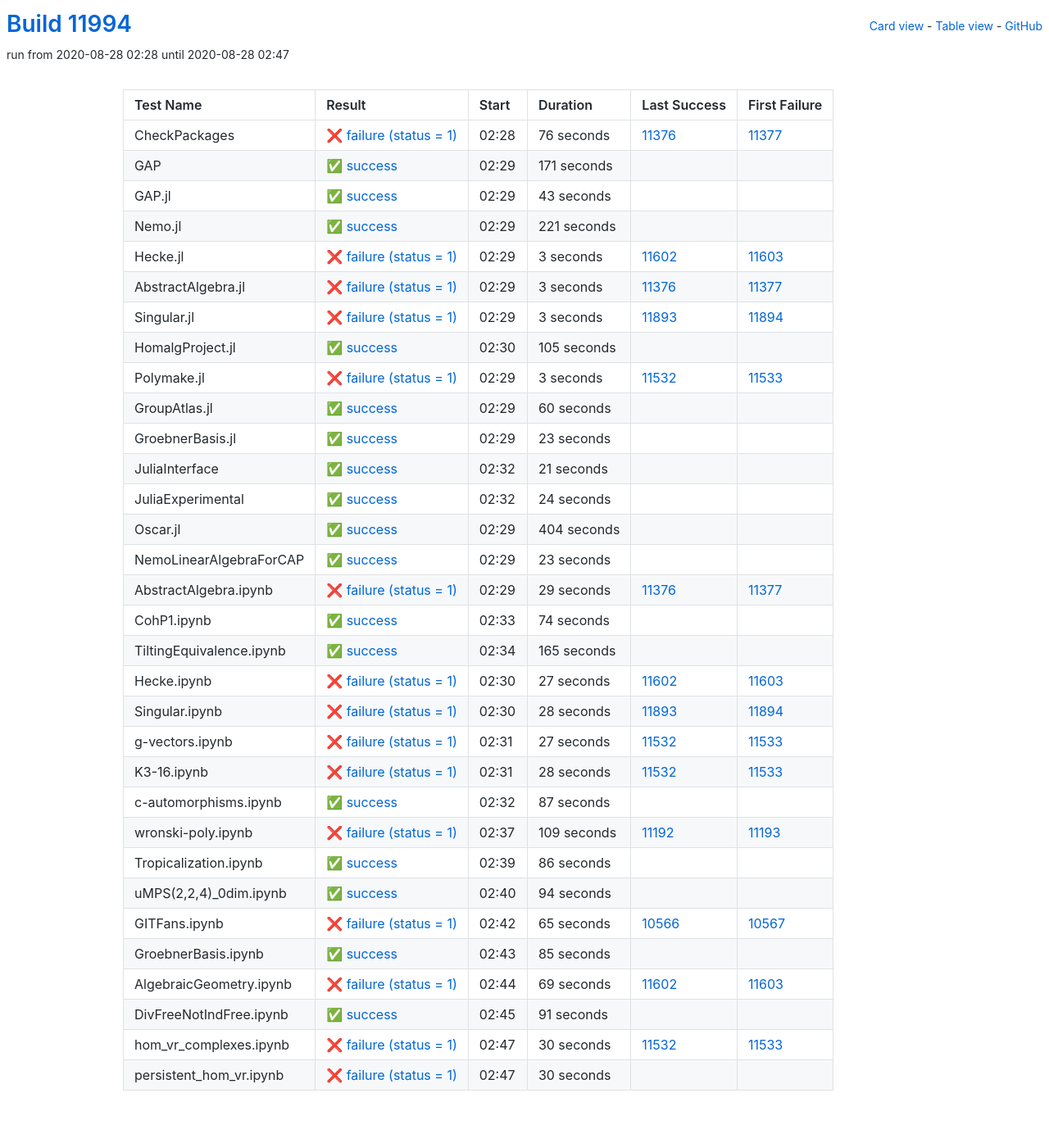
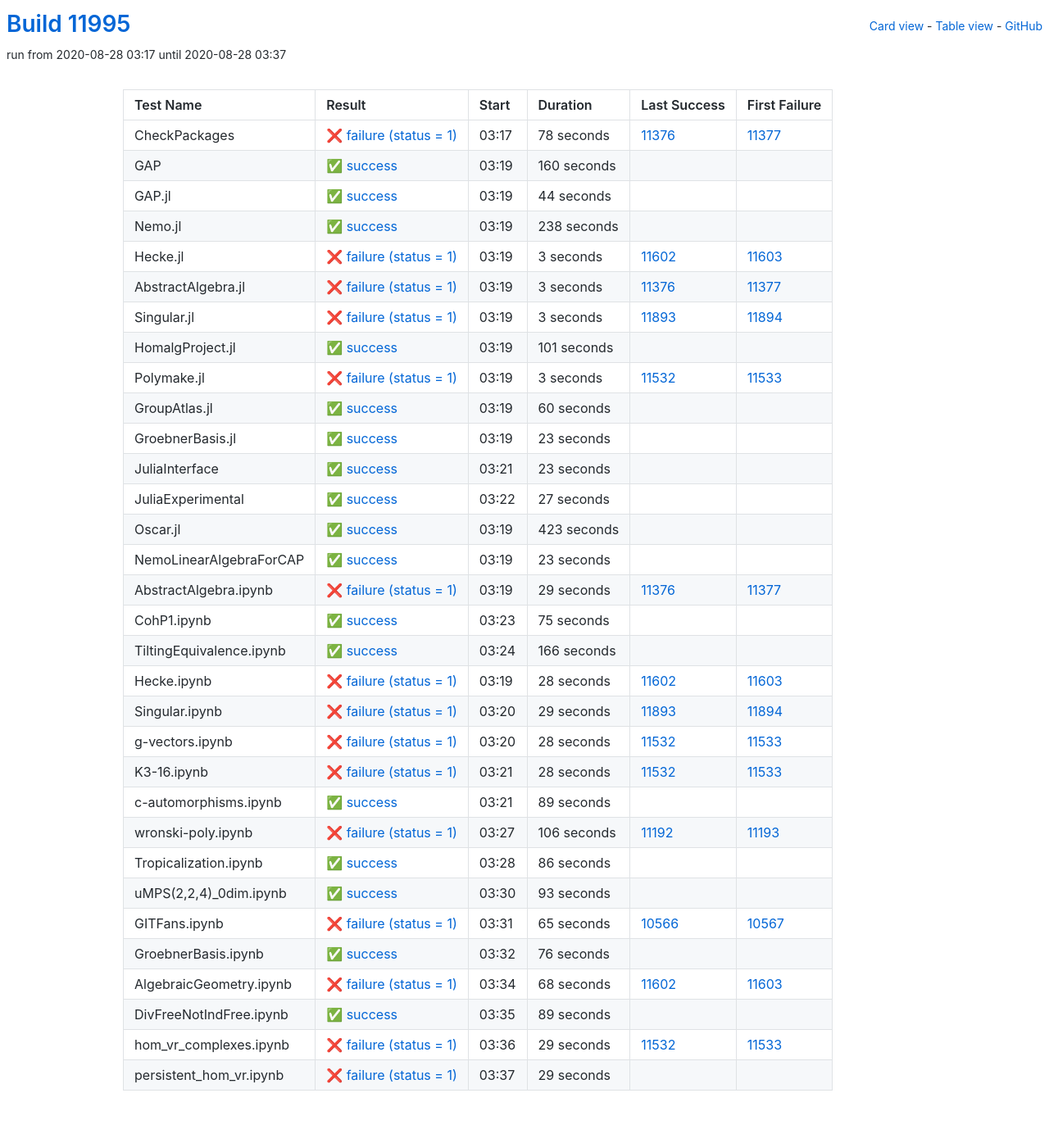
Before and after one commit to oscar-system/oscar-ci-status, a Jekyll site: the page built from table.html, in a window 1280 px wide. Shown: the whole page at 82% size. Built offline with Jekyll 4.4.1, drawn with Linux system fonts in a browser that asks for light colours.

Commit message:
Build #11995

```diff
--- a/_data/ci.yml
+++ b/_data/ci.yml
@@ -1,6 +1,6 @@
 ---
-build: 11994
-build_url: https://oscarci.mathematik.uni-kl.de/job/oscar/11994/
+build: 11995
+build_url: https://oscarci.mathematik.uni-kl.de/job/oscar/11995/
 job: oscar
 organization: oscar-system
 repo: oscar-ci-status
@@ -8,56 +8,56 @@
 tests:
 - name: CheckPackages
   id: checkpackages
-  log: https://oscarci.mathematik.uni-kl.de/job/oscar/11994/artifact/logs/build-11994/CheckPackages.log
-  start: 2020-08-28 02:28
+  log: https://oscarci.mathematik.uni-kl.de/job/oscar/11995/artifact/logs/build-11995/CheckPackages.log
+  start: 2020-08-28 03:17
   success: false
   exitcode: 1
   status: failure
-  duration: 76
+  duration: 78
   last_success: 11376
   last_success_url: https://oscarci.mathematik.uni-kl.de/job/oscar/11376/
   first_failure: 11377
   first_failure_url: https://oscarci.mathematik.uni-kl.de/job/oscar/11377/
 - name: GAP
   id: gap
-  log: https://oscarci.mathematik.uni-kl.de/job/oscar/11994/artifact/logs/build-11994/GAP.log
-  start: 2020-08-28 02:29
+  log: https://oscarci.mathematik.uni-kl.de/job/oscar/11995/artifact/logs/build-11995/GAP.log
+  start: 2020-08-28 03:19
   success: true
   exitcode: 0
   status: success
-  duration: 171
+  duration: 160
   last_success: false
   last_success_url:
   first_failure: false
   first_failure_url:
 - name: GAP.jl
   id: gap-jl
-  log: https://oscarci.mathematik.uni-kl.de/job/oscar/11994/artifact/logs/build-11994/GAP.jl.log
-  start: 2020-08-28 02:29
+  log: https://oscarci.mathematik.uni-kl.de/job/oscar/11995/artifact/logs/build-11995/GAP.jl.log
+  start: 2020-08-28 03:19
   success: true
   exitcode: 0
   status: success
-  duration: 43
+  duration: 44
   last_success: false
   last_success_url:
   first_failure: false
   first_failure_url:
 - name: Nemo.jl
   id: nemo-jl
-  log: https://oscarci.mathematik.uni-kl.de/job/oscar/11994/artifact/logs/build-11994/Nemo.jl.log
-  start: 2020-08-28 02:29
+  log: https://oscarci.mathematik.uni-kl.de/job/oscar/11995/artifact/logs/build-11995/Nemo.jl.log
+  start: 2020-08-28 03:19
   success: true
   exitcode: 0
   status: success
-  duration: 221
+  duration: 238
   last_success: false
   last_success_url:
   first_failure: false
   first_failure_url:
 - name: Hecke.jl
   id: hecke-jl
-  log: https://oscarci.mathematik.uni-kl.de/job/oscar/11994/artifact/logs/build-11994/Hecke.jl.log
-  start: 2020-08-28 02:29
+  log: https://oscarci.mathematik.uni-kl.de/job/oscar/11995/artifact/logs/build-11995/Hecke.jl.log
+  start: 2020-08-28 03:19
   success: false
   exitcode: 1
   status: failure
@@ -68,8 +68,8 @@
   first_failure_url: https://oscarci.mathematik.uni-kl.de/job/oscar/11603/
 - name: AbstractAlgebra.jl
   id: abstractalgebra-jl
-  log: https://oscarci.mathematik.uni-kl.de/job/oscar/11994/artifact/logs/build-11994/AbstractAlgebra.jl.log
-  start: 2020-08-28 02:29
+  log: https://oscarci.mathematik.uni-kl.de/job/oscar/11995/artifact/logs/build-11995/AbstractAlgebra.jl.log
+  start: 2020-08-28 03:19
   success: false
   exitcode: 1
   status: failure
@@ -80,8 +80,8 @@
   first_failure_url: https://oscarci.mathematik.uni-kl.de/job/oscar/11377/
 - name: Singular.jl
   id: singular-jl
-  log: https://oscarci.mathematik.uni-kl.de/job/oscar/11994/artifact/logs/build-11994/Singular.jl.log
-  start: 2020-08-28 02:29
+  log: https://oscarci.mathematik.uni-kl.de/job/oscar/11995/artifact/logs/build-11995/Singular.jl.log
+  start: 2020-08-28 03:19
   success: false
   exitcode: 1
   status: failure
@@ -92,20 +92,20 @@
   first_failure_url: https://oscarci.mathematik.uni-kl.de/job/oscar/11894/
 - name: HomalgProject.jl
   id: homalgproject-jl
-  log: https://oscarci.mathematik.uni-kl.de/job/oscar/11994/artifact/logs/build-11994/HomalgProject.jl.log
-  start: 2020-08-28 02:30
+  log: https://oscarci.mathematik.uni-kl.de/job/oscar/11995/artifact/logs/build-11995/HomalgProject.jl.log
+  start: 2020-08-28 03:19
   success: true
   exitcode: 0
   status: success
-  duration: 105
+  duration: 101
   last_success: false
   last_success_url:
   first_failure: false
   first_failure_url:
 - name: Polymake.jl
   id: polymake-jl
-  log: https://oscarci.mathematik.uni-kl.de/job/oscar/11994/artifact/logs/build-11994/Polymake.jl.log
-  start: 2020-08-28 02:29
+  log: https://oscarci.mathematik.uni-kl.de/job/oscar/11995/artifact/logs/build-11995/Polymake.jl.log
+  start: 2020-08-28 03:19
   success: false
   exitcode: 1
   status: failure
@@ -116,8 +116,8 @@
   first_failure_url: https://oscarci.mathematik.uni-kl.de/job/oscar/11533/
 - name: GroupAtlas.jl
   id: groupatlas-jl
-  log: https://oscarci.mathematik.uni-kl.de/job/oscar/11994/artifact/logs/build-11994/GroupAtlas.jl.log
-  start: 2020-08-28 02:29
+  log: https://oscarci.mathematik.uni-kl.de/job/oscar/11995/artifact/logs/build-11995/GroupAtlas.jl.log
+  start: 2020-08-28 03:19
   success: true
   exitcode: 0
   status: success
@@ -128,8 +128,8 @@
   first_failure_url:
 - name: GroebnerBasis.jl
   id: groebnerbasis-jl
-  log: https://oscarci.mathematik.uni-kl.de/job/oscar/11994/artifact/logs/build-11994/GroebnerBasis.jl.log
-  start: 2020-08-28 02:29
+  log: https://oscarci.mathematik.uni-kl.de/job/oscar/11995/artifact/logs/build-11995/GroebnerBasis.jl.log
+  start: 2020-08-28 03:19
   success: true
   exitcode: 0
   status: success
@@ -140,44 +140,44 @@
   first_failure_url:
 - name: JuliaInterface
   id: juliainterface
-  log: https://oscarci.mathematik.uni-kl.de/job/oscar/11994/artifact/logs/build-11994/JuliaInterface.log
-  start: 2020-08-28 02:32
+  log: https://oscarci.mathematik.uni-kl.de/job/oscar/11995/artifact/logs/build-11995/JuliaInterface.log
+  start: 2020-08-28 03:21
   success: true
   exitcode: 0
   status: success
-  duration: 21
+  duration: 23
   last_success: false
   last_success_url:
   first_failure: false
   first_failure_url:
 - name: JuliaExperimental
   id: juliaexperimental
-  log: https://oscarci.mathematik.uni-kl.de/job/oscar/11994/artifact/logs/build-11994/JuliaExperimental.log
-  start: 2020-08-28 02:32
+  log: https://oscarci.mathematik.uni-kl.de/job/oscar/11995/artifact/logs/build-11995/JuliaExperimental.log
+  start: 2020-08-28 03:22
   success: true
   exitcode: 0
   status: success
-  duration: 24
+  duration: 27
   last_success: false
   last_success_url:
   first_failure: false
   first_failure_url:
 - name: Oscar.jl
   id: oscar-jl
-  log: https://oscarci.mathematik.uni-kl.de/job/oscar/11994/artifact/logs/build-11994/Oscar.jl.log
-  start: 2020-08-28 02:29
+  log: https://oscarci.mathematik.uni-kl.de/job/oscar/11995/artifact/logs/build-11995/Oscar.jl.log
+  start: 2020-08-28 03:19
   success: true
   exitcode: 0
   status: success
-  duration: 404
+  duration: 423
   last_success: false
   last_success_url:
   first_failure: false
   first_failure_url:
 - name: NemoLinearAlgebraForCAP
   id: nemolinearalgebraforcap
-  log: https://oscarci.mathematik.uni-kl.de/job/oscar/11994/artifact/logs/build-11994/NemoLinearAlgebraForCAP.log
-  start: 2020-08-28 02:29
+  log: https://oscarci.mathematik.uni-kl.de/job/oscar/11995/artifact/logs/build-11995/NemoLinearAlgebraForCAP.log
+  start: 2020-08-28 03:19
   success: true
   exitcode: 0
   status: success
@@ -188,8 +188,8 @@
   first_failure_url:
 - name: AbstractAlgebra.ipynb
   id: abstractalgebra-ipynb
-  log: https://oscarci.mathematik.uni-kl.de/job/oscar/11994/artifact/logs/build-11994/AbstractAlgebra.ipynb.log
-  start: 2020-08-28 02:29
+  log: https://oscarci.mathematik.uni-kl.de/job/oscar/11995/artifact/logs/build-11995/AbstractAlgebra.ipynb.log
+  start: 2020-08-28 03:19
   success: false
   exitcode: 1
   status: failure
@@ -200,68 +200,68 @@
   first_failure_url: https://oscarci.mathematik.uni-kl.de/job/oscar/11377/
 - name: CohP1.ipynb
   id: cohp1-ipynb
-  log: https://oscarci.mathematik.uni-kl.de/job/oscar/11994/artifact/logs/build-11994/CohP1.ipynb.log
-  start: 2020-08-28 02:33
+  log: https://oscarci.mathematik.uni-kl.de/job/oscar/11995/artifact/logs/build-11995/CohP1.ipynb.log
+  start: 2020-08-28 03:23
   success: true
   exitcode: 0
   status: success
-  duration: 74
+  duration: 75
   last_success: false
   last_success_url:
   first_failure: false
   first_failure_url:
 - name: TiltingEquivalence.ipynb
   id: tiltingequivalence-ipynb
-  log: https://oscarci.mathematik.uni-kl.de/job/oscar/11994/artifact/logs/build-11994/TiltingEquivalence.ipynb.log
-  start: 2020-08-28 02:34
+  log: https://oscarci.mathematik.uni-kl.de/job/oscar/11995/artifact/logs/build-11995/TiltingEquivalence.ipynb.log
+  start: 2020-08-28 03:24
   success: true
   exitcode: 0
   status: success
-  duration: 165
+  duration: 166
   last_success: false
   last_success_url:
   first_failure: false
   first_failure_url:
 - name: Hecke.ipynb
   id: hecke-ipynb
-  log: https://oscarci.mathematik.uni-kl.de/job/oscar/11994/artifact/logs/build-11994/Hecke.ipynb.log
-  start: 2020-08-28 02:30
+  log: https://oscarci.mathematik.uni-kl.de/job/oscar/11995/artifact/logs/build-11995/Hecke.ipynb.log
+  start: 2020-08-28 03:19
   success: false
   exitcode: 1
   status: failure
-  duration: 27
+  duration: 28
   last_success: 11602
   last_success_url: https://oscarci.mathematik.uni-kl.de/job/oscar/11602/
   first_failure: 11603
   first_failure_url: https://oscarci.mathematik.uni-kl.de/job/oscar/11603/
 - name: Singular.ipynb
   id: singular-ipynb
-  log: https://oscarci.mathematik.uni-kl.de/job/oscar/11994/artifact/logs/build-11994/Singular.ipynb.log
-  start: 2020-08-28 02:30
+  log: https://oscarci.mathematik.uni-kl.de/job/oscar/11995/artifact/logs/build-11995/Singular.ipynb.log
+  start: 2020-08-28 03:20
   success: false
   exitcode: 1
   status: failure
-  duration: 28
+  duration: 29
   last_success: 11893
   last_success_url: https://oscarci.mathematik.uni-kl.de/job/oscar/11893/
   first_failure: 11894
   first_failure_url: https://oscarci.mathematik.uni-kl.de/job/oscar/11894/
 - name: g-vectors.ipynb
   id: g-vectors-ipynb
-  log: https://oscarci.mathematik.uni-kl.de/job/oscar/11994/artifact/logs/build-11994/g-vectors.ipynb.log
-  start: 2020-08-28 02:31
+  log: https://oscarci.mathematik.uni-kl.de/job/oscar/11995/artifact/logs/build-11995/g-vectors.ipynb.log
+  start: 2020-08-28 03:20
   success: false
   exitcode: 1
   status: failure
-  duration: 27
+  duration: 28
   last_success: 11532
   last_success_url: https://oscarci.mathematik.uni-kl.de/job/oscar/11532/
   first_failure: 11533
   first_failure_url: https://oscarci.mathematik.uni-kl.de/job/oscar/11533/
 - name: K3-16.ipynb
   id: k3-16-ipynb
-  log: https://oscarci.mathematik.uni-kl.de/job/oscar/11994/artifact/logs/build-11994/K3-16.ipynb.log
-  start: 2020-08-28 02:31
+  log: https://oscarci.mathematik.uni-kl.de/job/oscar/11995/artifact/logs/build-11995/K3-16.ipynb.log
+  start: 2020-08-28 03:21
   success: false
   exitcode: 1
   status: failure
@@ -272,32 +272,32 @@
   first_failure_url: https://oscarci.mathematik.uni-kl.de/job/oscar/11533/
 - name: c-automorphisms.ipynb
   id: c-automorphisms-ipynb
-  log: https://oscarci.mathematik.uni-kl.de/job/oscar/11994/artifact/logs/build-11994/c-automorphisms.ipynb.log
-  start: 2020-08-28 02:32
+  log: https://oscarci.mathematik.uni-kl.de/job/oscar/11995/artifact/logs/build-11995/c-automorphisms.ipynb.log
+  start: 2020-08-28 03:21
   success: true
   exitcode: 0
   status: success
-  duration: 87
+  duration: 89
   last_success: false
   last_success_url:
   first_failure: false
   first_failure_url:
 - name: wronski-poly.ipynb
   id: wronski-poly-ipynb
-  log: https://oscarci.mathematik.uni-kl.de/job/oscar/11994/artifact/logs/build-11994/wronski-poly.ipynb.log
-  start: 2020-08-28 02:37
+  log: https://oscarci.mathematik.uni-kl.de/job/oscar/11995/artifact/logs/build-11995/wronski-poly.ipynb.log
+  start: 2020-08-28 03:27
   success: false
   exitcode: 1
   status: failure
-  duration: 109
+  duration: 106
   last_success: 11192
   last_success_url: https://oscarci.mathematik.uni-kl.de/job/oscar/11192/
   first_failure: 11193
   first_failure_url: https://oscarci.mathematik.uni-kl.de/job/oscar/11193/
 - name: Tropicalization.ipynb
   id: tropicalization-ipynb
-  log: https://oscarci.mathematik.uni-kl.de/job/oscar/11994/artifact/logs/build-11994/Tropicalization.ipynb.log
-  start: 2020-08-28 02:39
+  log: https://oscarci.mathematik.uni-kl.de/job/oscar/11995/artifact/logs/build-11995/Tropicalization.ipynb.log
+  start: 2020-08-28 03:28
   success: true
   exitcode: 0
   status: success
@@ -308,20 +308,20 @@
   first_failure_url:
 - name: uMPS(2,2,4)_0dim.ipynb
   id: umps-2-2-4-0dim-ipynb
-  log: https://oscarci.mathematik.uni-kl.de/job/oscar/11994/artifact/logs/build-11994/uMPS-2-2-4-_0dim.ipynb.log
-  start: 2020-08-28 02:40
+  log: https://oscarci.mathematik.uni-kl.de/job/oscar/11995/artifact/logs/build-11995/uMPS-2-2-4-_0dim.ipynb.log
+  start: 2020-08-28 03:30
   success: true
   exitcode: 0
   status: success
-  duration: 94
+  duration: 93
   last_success: false
   last_success_url:
   first_failure: false
   first_failure_url:
 - name: GITFans.ipynb
   id: gitfans-ipynb
-  log: https://oscarci.mathematik.uni-kl.de/job/oscar/11994/artifact/logs/build-11994/GITFans.ipynb.log
-  start: 2020-08-28 02:42
+  log: https://oscarci.mathematik.uni-kl.de/job/oscar/11995/artifact/logs/build-11995/GITFans.ipynb.log
+  start: 2020-08-28 03:31
   success: false
   exitcode: 1
   status: failure
@@ -332,60 +332,60 @@
   first_failure_url: https://oscarci.mathematik.uni-kl.de/job/oscar/10567/
 - name: GroebnerBasis.ipynb
   id: groebnerbasis-ipynb
-  log: https://oscarci.mathematik.uni-kl.de/job/oscar/11994/artifact/logs/build-11994/GroebnerBasis.ipynb.log
-  start: 2020-08-28 02:43
+  log: https://oscarci.mathematik.uni-kl.de/job/oscar/11995/artifact/logs/build-11995/GroebnerBasis.ipynb.log
+  start: 2020-08-28 03:32
   success: true
   exitcode: 0
   status: success
-  duration: 85
+  duration: 76
   last_success: false
   last_success_url:
   first_failure: false
   first_failure_url:
 - name: AlgebraicGeometry.ipynb
   id: algebraicgeometry-ipynb
-  log: https://oscarci.mathematik.uni-kl.de/job/oscar/11994/artifact/logs/build-11994/AlgebraicGeometry.ipynb.log
-  start: 2020-08-28 02:44
+  log: https://oscarci.mathematik.uni-kl.de/job/oscar/11995/artifact/logs/build-11995/AlgebraicGeometry.ipynb.log
+  start: 2020-08-28 03:34
   success: false
   exitcode: 1
   status: failure
-  duration: 69
+  duration: 68
   last_success: 11602
   last_success_url: https://oscarci.mathematik.uni-kl.de/job/oscar/11602/
   first_failure: 11603
   first_failure_url: https://oscarci.mathematik.uni-kl.de/job/oscar/11603/
 - name: DivFreeNotIndFree.ipynb
   id: divfreenotindfree-ipynb
-  log: https://oscarci.mathematik.uni-kl.de/job/oscar/11994/artifact/logs/build-11994/DivFreeNotIndFree.ipynb.log
-  start: 2020-08-28 02:45
+  log: https://oscarci.mathematik.uni-kl.de/job/oscar/11995/artifact/logs/build-11995/DivFreeNotIndFree.ipynb.log
+  start: 2020-08-28 03:35
   success: true
   exitcode: 0
   status: success
-  duration: 91
+  duration: 89
   last_success: false
   last_success_url:
   first_failure: false
   first_failure_url:
 - name: hom_vr_complexes.ipynb
   id: hom-vr-complexes-ipynb
-  log: https://oscarci.mathematik.uni-kl.de/job/oscar/11994/artifact/logs/build-11994/hom_vr_complexes.ipynb.log
-  start: 2020-08-28 02:47
+  log: https://oscarci.mathematik.uni-kl.de/job/oscar/11995/artifact/logs/build-11995/hom_vr_complexes.ipynb.log
+  start: 2020-08-28 03:36
   success: false
   exitcode: 1
   status: failure
-  duration: 30
+  duration: 29
   last_success: 11532
   last_success_url: https://oscarci.mathematik.uni-kl.de/job/oscar/11532/
   first_failure: 11533
   first_failure_url: https://oscarci.mathematik.uni-kl.de/job/oscar/11533/
 - name: persistent_hom_vr.ipynb
   id: persistent-hom-vr-ipynb
-  log: https://oscarci.mathematik.uni-kl.de/job/oscar/11994/artifact/logs/build-11994/persistent_hom_vr.ipynb.log
-  start: 2020-08-28 02:47
+  log: https://oscarci.mathematik.uni-kl.de/job/oscar/11995/artifact/logs/build-11995/persistent_hom_vr.ipynb.log
+  start: 2020-08-28 03:37
   success: false
   exitcode: 1
   status: failure
-  duration: 30
+  duration: 29
   last_success: false
   last_success_url:
   first_failure: false
```
Also changed, not shown: README.md.
